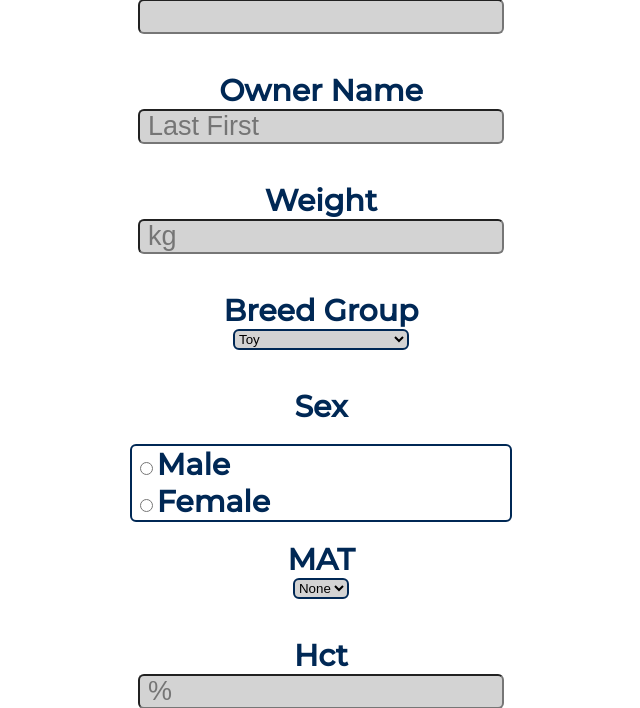
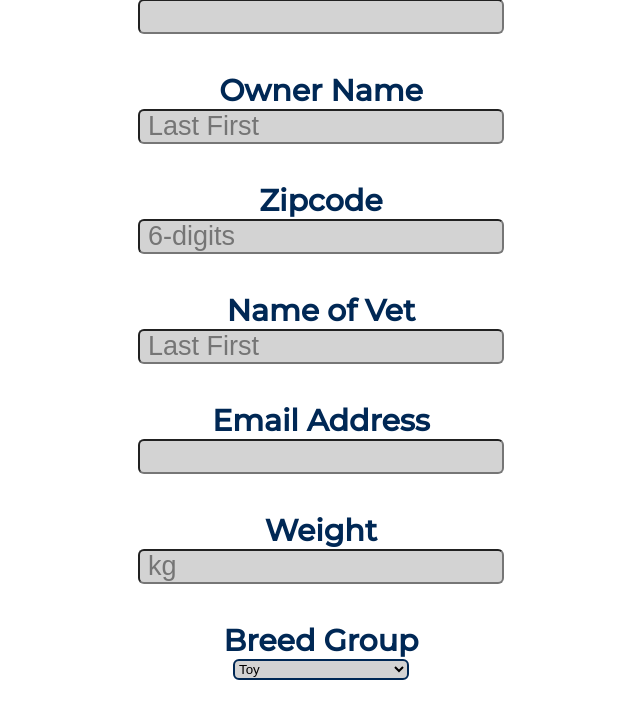
Before and after one commit to Camerooooon/lepto-classifier-frontend, a Flask app: page /index in a window 1536 px wide. Shown: the part 258-966 px from the top of the page, without its empty margins (447-1087 px from the left). Run offline with Flask 2, Linux system fonts and the light colour scheme.

Commit message:
demographics added

```diff
--- a/css/index.css
+++ b/css/index.css
@@ -194,6 +194,7 @@
         border: 2px solid #002855;
         border-radius: 6px;
         width: 100%;
+        padding: 0.5em;
     }
     input.sbtn {
         background-color: #002855;
@@ -589,10 +590,11 @@
         width: 80%;
         margin-right: 40px;
         padding-left: 40px;
+        margin-bottom: 110px;
     }
     div.col3{
         width: 100%;
-        margin-bottom: 488px;
+        margin-bottom: 390px;
     }
     div.shrink label{
         font-size: 0.8rem;
--- a/templates/index.html
+++ b/templates/index.html
@@ -58,6 +58,15 @@
 				<label for="Owner Name">Owner Name</label>
 				<input name="Owner Name" type="number" placeholder="Last First">
 				<br><br>
+				<label for="Zipcode">Zipcode</label>
+				<input name="Zipcode" type="number" placeholder="6-digits">
+				<br><br>
+				<label for="Name of Vet">Name of Vet</label>
+				<input name="Name of Vet" type="text" placeholder="Last First">
+				<br><br>
+				<label for="email address">Email Address</label>
+				<input name="email address" type="text">
+				<br><br>
 				<label for="Weight">Weight</label>
 				<input name="Weight" type="number" placeholder="kg" step=".01">
 				<br><br>
@@ -116,6 +125,8 @@
 				<label for="Lymph">Lymph</label>
 				<input type="number" name="Lymph" placeholder="/mcL" step=".01">
 				<br><br>
+			</div>
+			<div class="col2">
 				<label for="Mono">Mono</label>
 				<input type="number" name="Mono" placeholder="/mcL" step=".01">
 				<br><br>
@@ -125,8 +136,6 @@
 				<label for="Plt">Plt</label>
 				<input type="number" name="Plt" placeholder="/mcL" step=".01">
 				<br><br>
-			</div>
-			<div class="col2">
 				<label for="anion gap">Anion Gap</label>
 				<input type="number" name="Anion Gap" placeholder="mmol/L" step=".01">
 				<br><br>
@@ -172,6 +181,9 @@
 				<label for="AST">AST</label>
 				<input name="AST" type="number" placeholder="IU/L" step=".01">
 				<br><br>
+			</div>
+			<div class="col3">
+				<label for="Urine Specific Gravity">Urine Specific Gravity</label>
 				<label for="ALP">ALP</label>
 				<input type="text" name="ALP" placeholder="IU/L" step=".01">
 				<br><br>
@@ -184,9 +196,6 @@
 				<label for="Bilirubin">Bilirubin</label>
 				<input type="text" name="Bilirubin" placeholder="mg/dL" step=".01">
 				<br><br>
-			</div>
-			<div class="col3">
-				<label for="Urine Specific Gravity">Urine Specific Gravity</label>
 				<input type="text" name="Urine Specific Gravity" placeholder="number to 3 sig digits" step=".01">
 				<br><br>
 				<label>Urine Protein</label><br>
--- a/templates/main.html
+++ b/templates/main.html
@@ -24,7 +24,7 @@
 <body>
 	<!-- this will be under the whole container -->
 	<div class="container">
-	<!-- <div class="snow"></div> -->
+	<div class="snow"></div>
 			<div class="header">
 					<ul>
 						<li class="ucd"><a href="home">UC DAVIS</a></li>
```
